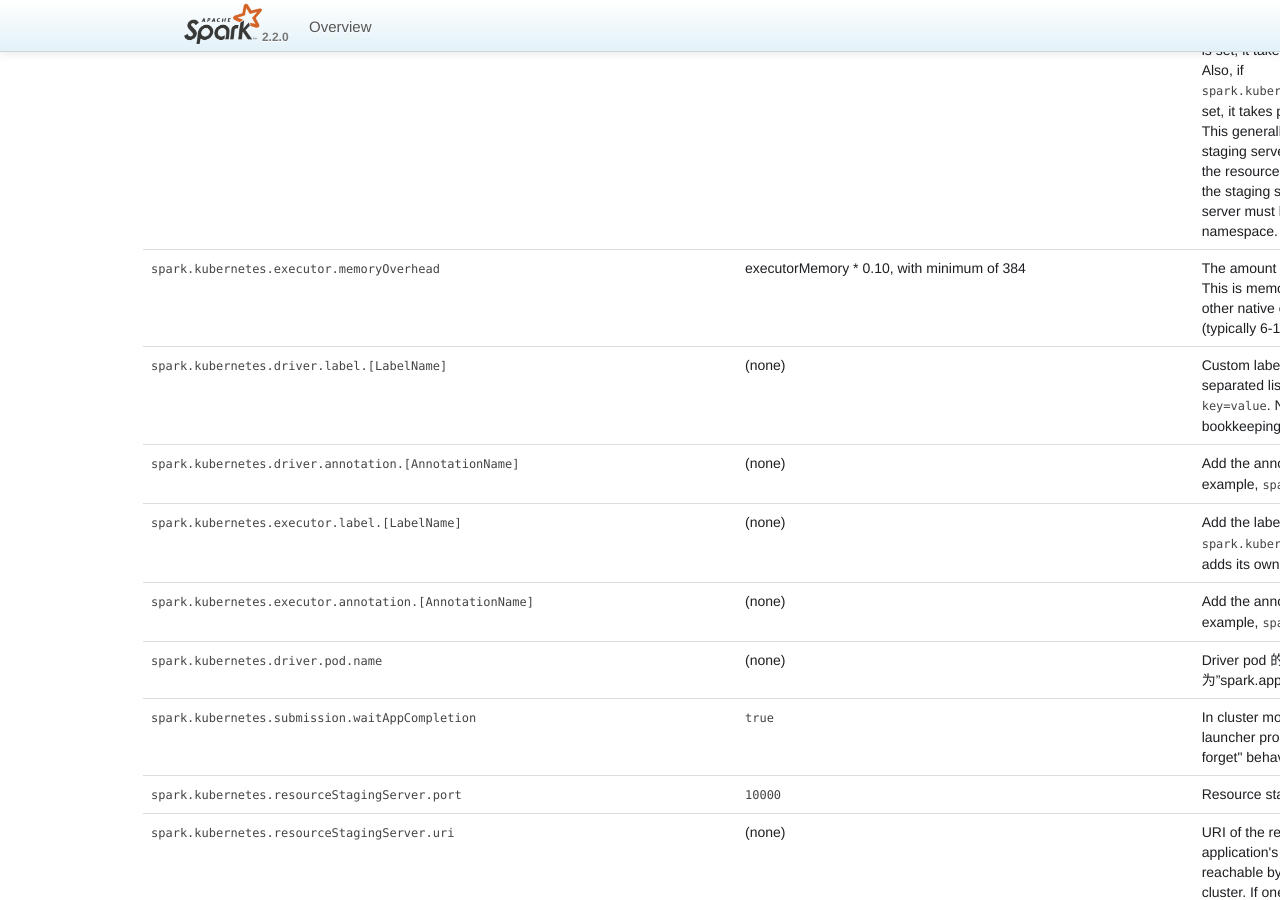
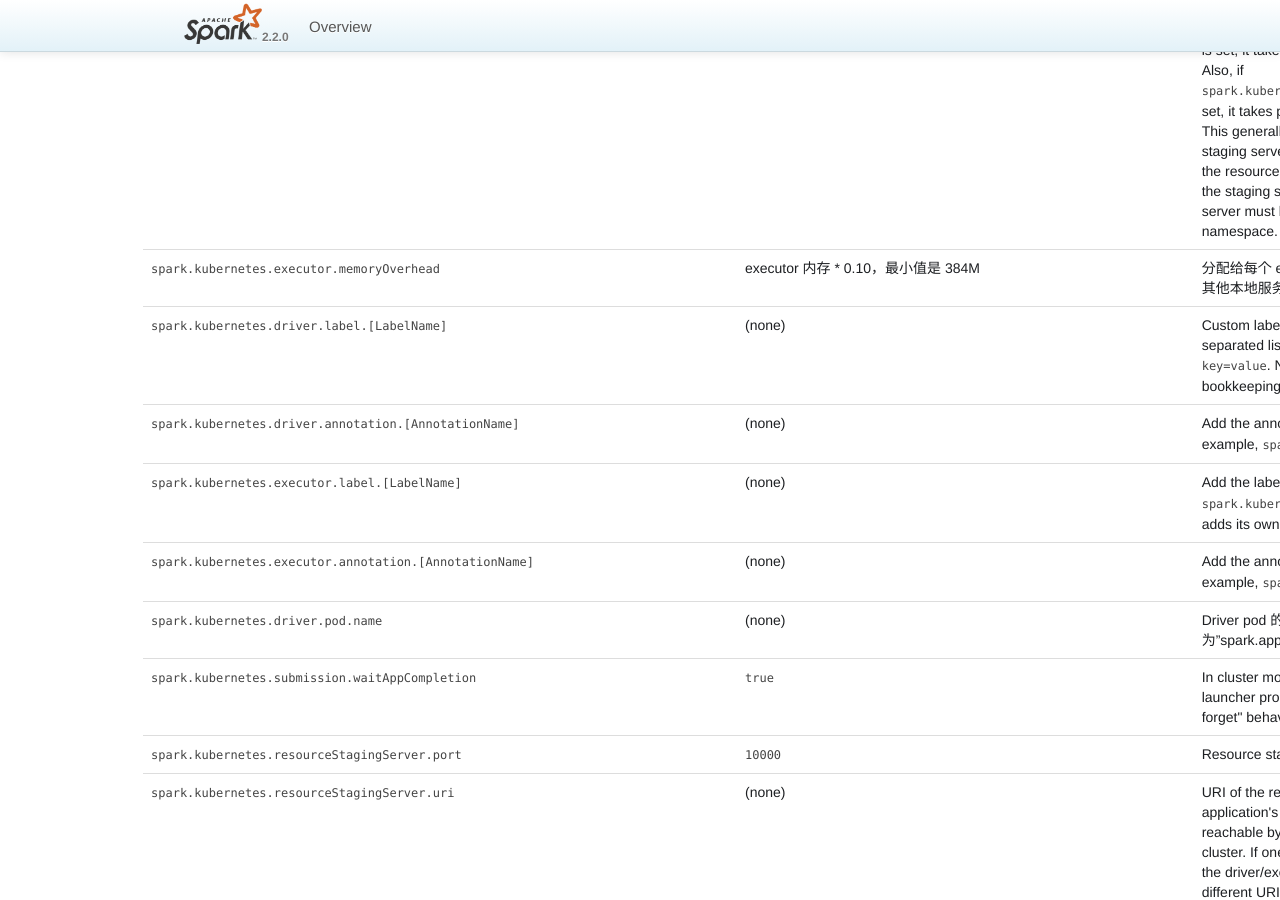
Before and after one commit to rootsongjc/spark-on-k8s, a Jekyll site: the page built from running-on-kubernetes.md, in a window 1280 px wide and 900 px high, scrolled down 9274 px. Built offline with Jekyll 4.4.1, drawn with Linux system fonts in a browser that asks for light colours.

```diff
--- a/running-on-kubernetes.md
+++ b/running-on-kubernetes.md
@@ -599,10 +599,10 @@
 </tr>
 <tr>
   <td><code>spark.kubernetes.executor.memoryOverhead</code></td>
-  <td>executorMemory * 0.10, with minimum of 384</td>
+  <td>executor 内存 * 0.10，最小值是 384M</td>
   <td>
 
-The amount of off-heap memory (in megabytes) to be allocated per executor. This is memory that accounts for things like VM overheads, interned strings, other native overheads, etc. This tends to grow with the executor size (typically 6-10%).
+分配给每个 executor 的超过 heap 内存的值（M）。该值用于虚拟机的开销、其他本地服务开销。根据 executor 的大小设置（通常是 6%到10%）。
 
   </td>
 </tr>
```
